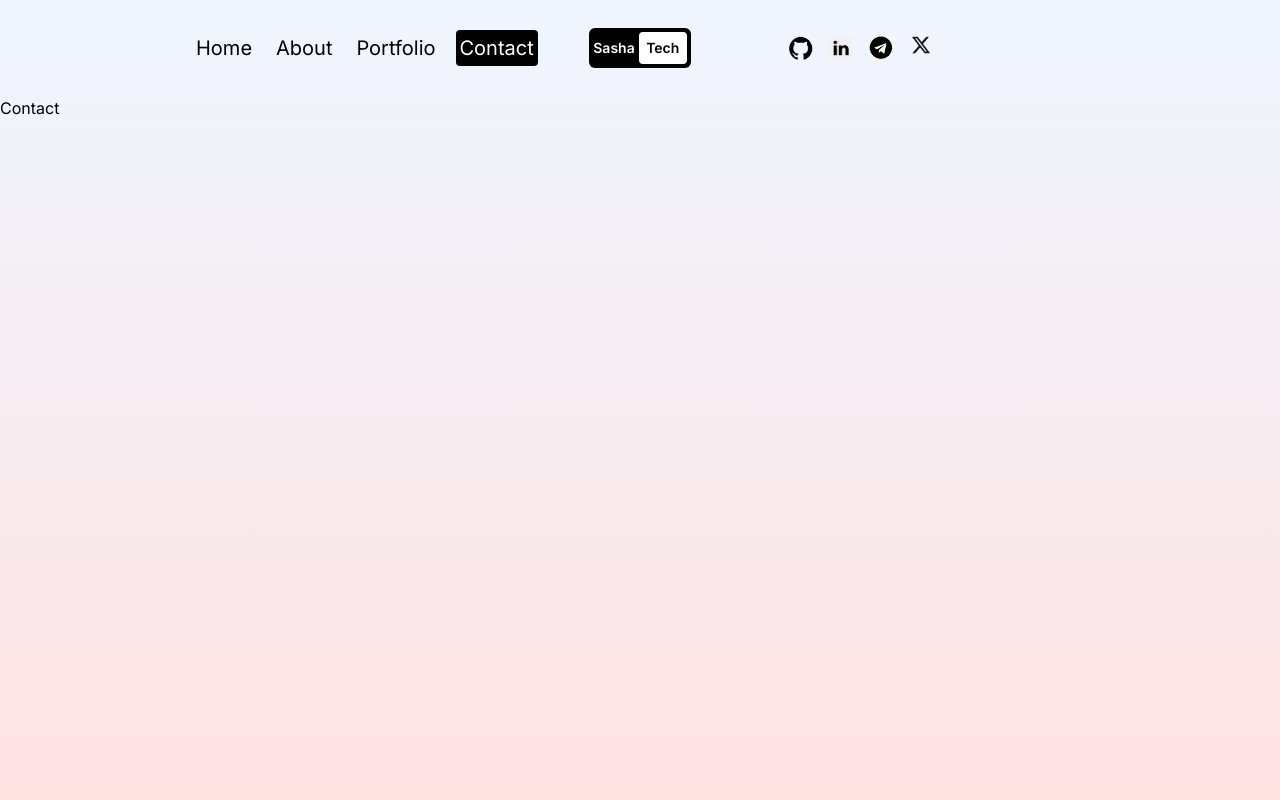
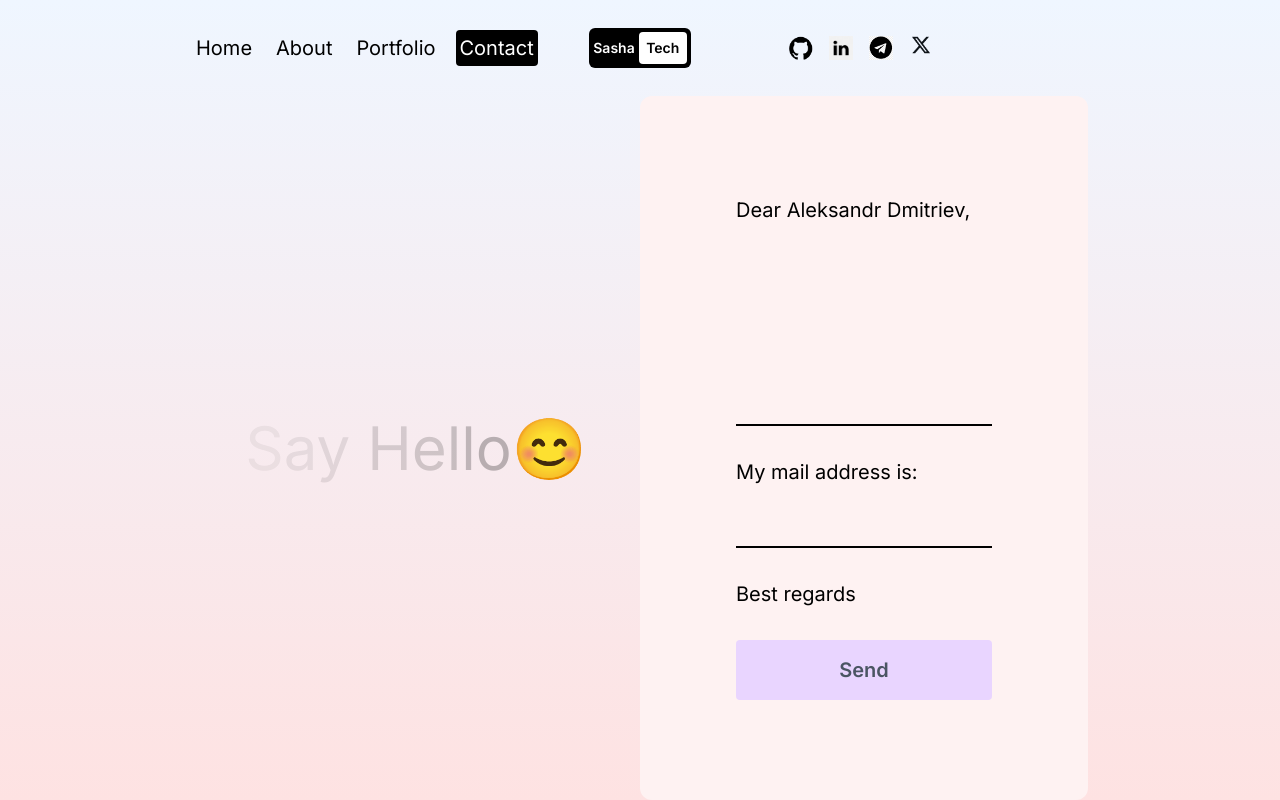
Before and after one commit to ertujabo6a/portfolio-website, a Next.js app: page /contact in a window 1280 px wide. Built offline with nearby package versions, Linux system fonts and the light colour scheme.

Commit message:
feat: add contact form and enable sending mails

```diff
--- a/package.json
+++ b/package.json
@@ -9,6 +9,7 @@
     "lint": "next lint"
   },
   "dependencies": {
+    "@emailjs/browser": "^4.3.3",
     "emailjs": "^4.0.3",
     "framer-motion": "^11.0.14",
     "next": "14.1.0",
--- a/src/app/contact/page.jsx
+++ b/src/app/contact/page.jsx
@@ -1,16 +1,99 @@
 "use client";
-
-import { motion } from "framer-motion"
+import { motion } from "framer-motion";
+import { useRef, useState } from "react";
+import emailjs from "@emailjs/browser";
 
 const ContactPage = () => {
+    const [success, setSuccess] = useState(false);
+    const [error, setError] = useState(false);
+    const text = "Say Hello";
+
+    const form = useRef();
+
+    const sendEmail = (e) => {
+        e.preventDefault();
+        setError(false);
+        setSuccess(false);
+
+        emailjs
+            .sendForm(
+                "service_cdztv7e",
+                "template_y2u1bvd",
+                form.current,
+                "kjTI4C95lp4Rhv4A7"
+            )
+            .then(
+                () => {
+                    setSuccess(true);
+                },
+                () => {
+                    setError(true);
+                }
+            );
+    };
+
     return (
         <motion.div
             className="h-full"
-            initial={{y:"-200vh"}}
-            animate={{y:"0%"}}
-            transition={{duration:1}}
+            initial={{ y: "-200vh" }}
+            animate={{ y: "0%" }}
+            transition={{ duration: 1 }}
         >
-            Contact
+            <div className="h-full flex flex-col lg:flex-row px-4 sm:px-8 md:px-12 lg:px-20 xl:px-48">
+                {/* TEXT CONTAINER */}
+                <div className="h-1/2 lg:h-full lg:w-1/2 flex items-center justify-center text-6xl">
+                    <div>
+                        {text.split("").map((letter, index) => (
+                            <motion.span
+                                key={index}
+                                initial={{ opacity: 1 }}
+                                animate={{ opacity: 0 }}
+                                transition={{
+                                    duration: 3,
+                                    repeat: Infinity,
+                                    delay: index * 0.1,
+                                }}
+                            >
+                                {letter}
+                            </motion.span>
+                        ))}
+                        😊
+                    </div>
+                </div>
+                {/* FORM CONTAINER */}
+                <form
+                    onSubmit={sendEmail}
+                    ref={form}
+                    className="h-1/2 lg:h-full lg:w-1/2 bg-red-50 rounded-xl text-xl flex flex-col gap-8 justify-center p-24"
+                >
+                    <span>Dear Aleksandr Dmitriev,</span>
+                    <textarea
+                        rows={6}
+                        className="bg-transparent border-b-2 border-b-black outline-none resize-none"
+                        name="user_message"
+                    />
+                    <span>My mail address is:</span>
+                    <input
+                        name="user_email"
+                        type="text"
+                        className="bg-transparent border-b-2 border-b-black outline-none"
+                    />
+                    <span>Best regards</span>
+                    <button className="bg-purple-200 rounded font-semibold text-gray-600 p-4">
+                        Send
+                    </button>
+                    {success && (
+                        <span className="text-green-600 font-semibold">
+              Your message has been sent successfully!
+            </span>
+                    )}
+                    {error && (
+                        <span className="text-red-600 font-semibold">
+              Something went wrong!
+            </span>
+                    )}
+                </form>
+            </div>
         </motion.div>
     );
 };
```
Also changed, not shown: 1 other file (tests, documents, lock files or other folders).
